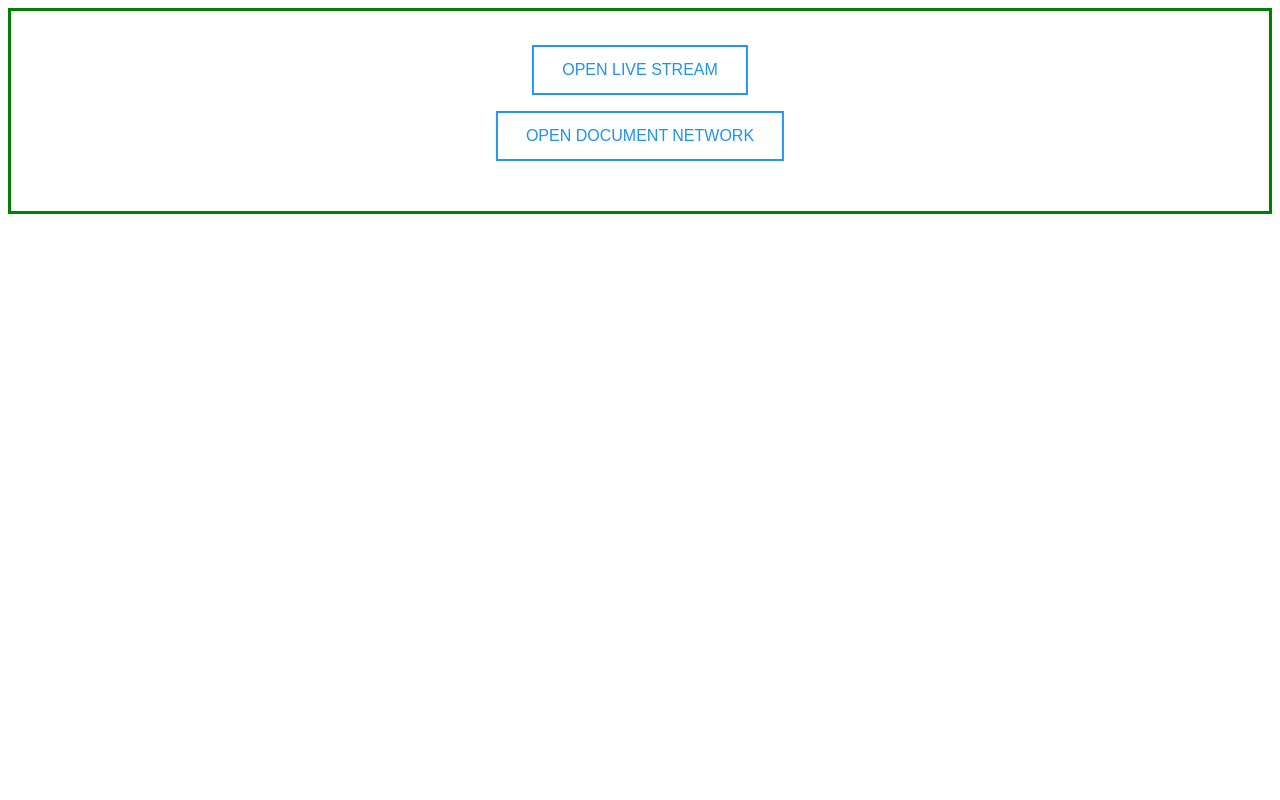
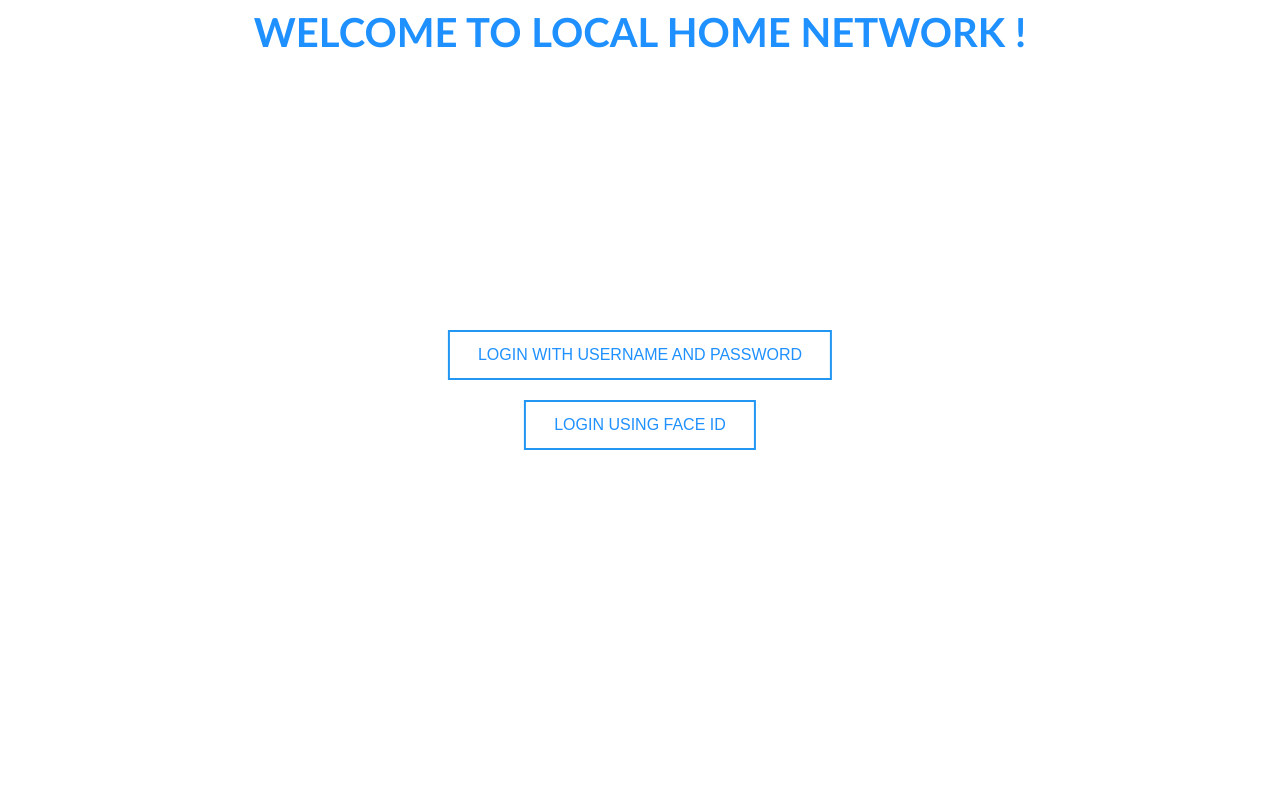
Before and after one commit to rushad7/Home-Network, a Flask app: page / in a window 1280 px wide. Run offline with Flask 2, Linux system fonts and the light colour scheme.

Commit message:
Added login page. Login accessable via : > username, password pair > face id (in progress)

```diff
--- a/server.py
+++ b/server.py
@@ -17,6 +17,25 @@ def gen_frames():
                    b'Content-Type: image/jpeg\r\n\r\n' + frame + b'\r\n')
 
 @app.route('/')
+def login():
+    """Login page."""
+    return render_template('login.html')
+
+@app.route('/login_pswd',  methods=['POST'])
+def login_pswd():
+    """Login page via password."""
+    path = request.form['login_pswd']
+    if path == "LOGIN WITH USERNAME AND PASSWORD":
+        return "YOU SHALL NOT PASS !!!, WITHOUT A PASSWORD, IF YOU HAVE ONE, PLEASE DO CONTINUE "
+
+@app.route('/login_facial',  methods=['POST'])
+def login_facial():
+    """Login page via face id."""
+    path = request.form['login_facial']
+    if path == "LOGIN USING FACE ID":
+        return "MONU DEKHAR NI BC"
+
+@app.route('/home')
 def home():
     """Home page."""
     return render_template('front.html')
--- a/templates/front.html
+++ b/templates/front.html
@@ -1,6 +1,7 @@
 <html>
 <head>
 <meta name="viewport" content="width=device-width, initial-scale=1">
+<title>Dashboard</title>
 <style>
 .btn {
   border: 2px solid black;
--- /dev/null
+++ b/templates/login.html
@@ -0,0 +1,44 @@
+<html>
+<head>
+<meta name="viewport" content="width=device-width, initial-scale=1">
+<title>Login Page</title>
+<style>
+.btn {
+  border: 2px solid black;
+  background-color: white;
+  color: black;
+  padding: 14px 28px;
+  font-size: 16px;
+  cursor: pointer;
+}
+
+.info {
+  border-color: #2196F3;
+  color: dodgerblue;
+}
+
+.center {
+  margin: 0;
+  position: absolute;
+  top: 50%;
+  left: 50%;
+  -ms-transform: translate(-50%, -50%);
+  transform: translate(-50%, -50%);
+}
+body {
+		font-family: 'Candara', serif;
+		font-size: 20px;
+		color: dodgerblue;
+		}
+</style>
+<div><center><h1>WELCOME TO LOCAL HOME NETWORK !</h1></center></div>
+  <div class="center">
+<form action="{{ url_for('login_pswd') }}" method="post">
+	<center><button type="submit" name="login_pswd" value="LOGIN WITH USERNAME AND PASSWORD" class="btn info">LOGIN WITH USERNAME AND PASSWORD</button></center>
+</form>
+<form action="{{ url_for('login_facial') }}" method="post">
+	<center><button type="submit" name="login_facial" value="LOGIN USING FACE ID" class="btn info">LOGIN USING FACE ID</button></center>
+</form>
+</div>
+</head>
+</html>
--- a/templates/stream_page.html
+++ b/templates/stream_page.html
@@ -17,7 +17,7 @@
 		}
 	</style>
 	<div>
-	<title>LIVE STREAM</title>
+	<title>Live Strem</title>
 	</div>
 
 	<script>
```
